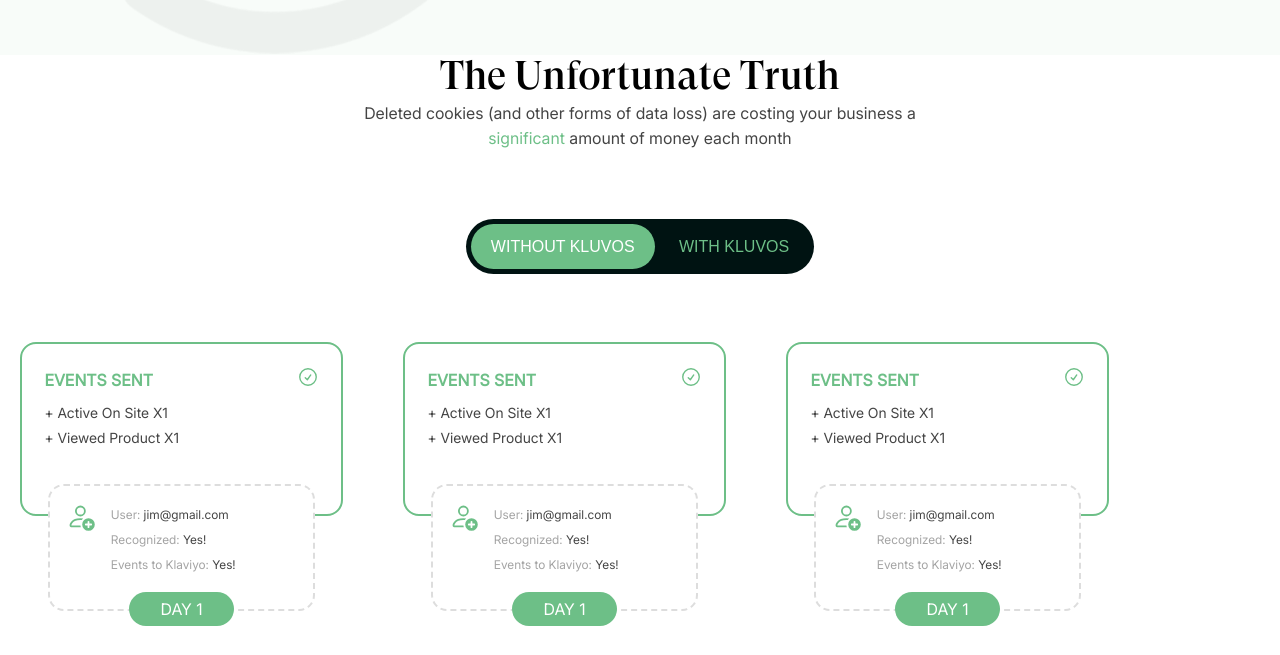
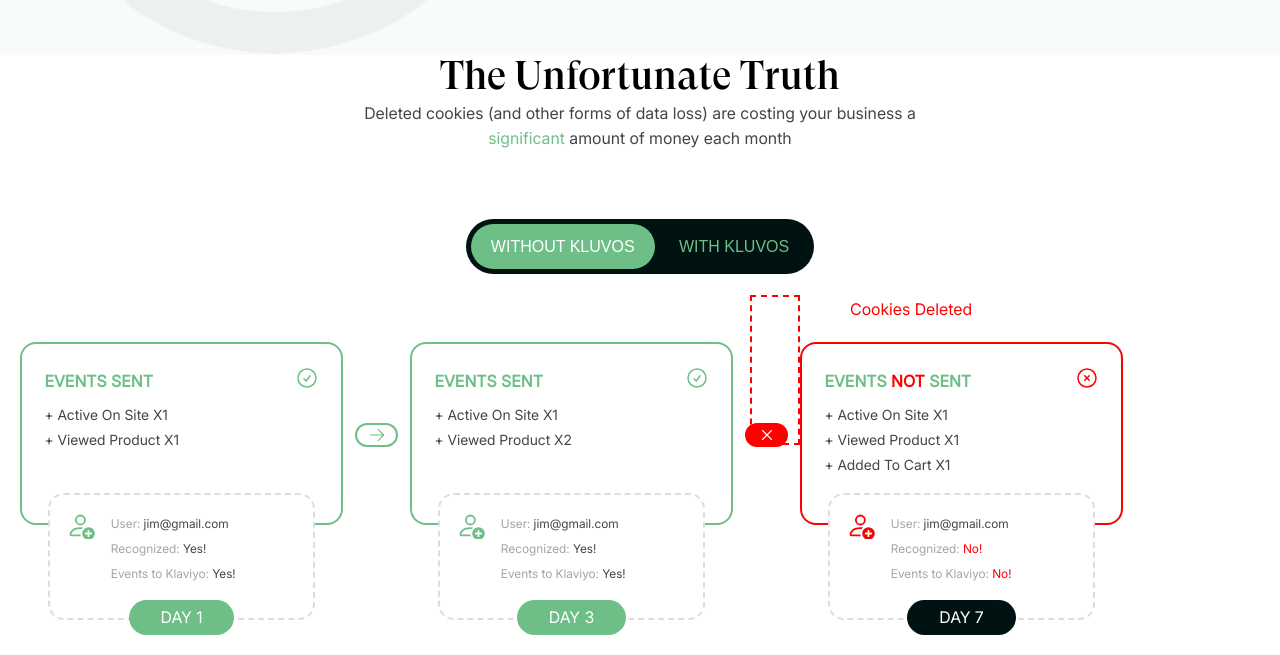
Before and after one commit to Developer-chandan/kluvos-home, a plain HTML site: page index.html in a window 1280 px wide. Shown: the part 2684-3339 px from the top of the page. Drawn offline with Linux system fonts and the light colour scheme.

Commit message:
update events

```diff
--- a/css/style.css
+++ b/css/style.css
@@ -133,7 +133,7 @@ button.next svg { width: 15px; }
 }
 .tab-content.active {
     display: flex;
-    gap: 60px;
+    gap: 67px;
 }
 .event_box_top {
     width: 323px;
@@ -141,6 +141,7 @@ button.next svg { width: 15px; }
     padding: 1.4rem;
     border-radius: 1rem;
     padding-bottom: 4rem;
+    height: 183px;
 }
 
 .title_and_icon {
@@ -151,7 +152,7 @@ button.next svg { width: 15px; }
 }
 
 span.check_icon svg {
-    width: 22px;
+    width: 24px;
     color: var(--primary);
 }
 
@@ -181,6 +182,7 @@ span.check_icon svg {
     display: flex;
     flex-direction: row;
     align-items: center;
+    position: relative;
 }
 
 .event_box_wrap {
@@ -219,3 +221,74 @@ span.check_icon svg {
 .user_info p {
     font-size: 12px;
 }
+
+
+.right_arrow_sign svg {
+    width: 18px;
+    color: var(--primary);
+}
+
+
+.cross_arrow_sign,
+.right_arrow_sign {
+    width: 43px;
+    height: 24px;
+    border: 2px solid var(--primary);
+    display: grid;
+    place-items: center;
+    border-radius: 50px;
+    position: absolute;
+    right: -55px;
+    top: 81px;
+}
+.title_and_icon h4 span{
+color:red;
+text-transform: uppercase;
+}
+
+.event-box.red .cross_arrow_sign{
+    border-color: red;
+}
+
+.event-box.red .event_box_top{
+    border-color: red;
+}
+
+.event-box.red .cross_arrow_sign{
+    background: red;
+    position: absolute;
+    left: -55px;
+}
+
+.cross_arrow_sign svg{
+    width: 18px;
+    color: white;
+}
+.event-box.red .user_icon svg {
+    color: red;
+}
+.event-box.red .negative,
+.event-box.red span.check_icon svg {
+    color: red;
+}
+.event-box.red .day_pill span{
+  background: #001312;
+}
+
+.cookies_deleted p {
+    position: absolute;
+    top: -45px;
+    left: 50px;
+    color: red;
+    text-transform: capitalize;
+}
+
+.cookies_deleted span {
+    width: 50px;
+    height: 150px;
+    border: 2px dashed red;
+    display: block;
+    position: absolute;
+    top: -47px;
+    left: -50px;
+}
--- a/index.html
+++ b/index.html
@@ -255,6 +255,12 @@
                                     </div>
                                    </div>
                             </div>
+                            <div class="right_arrow_sign">
+                                <svg xmlns="http://www.w3.org/2000/svg" fill="none" viewBox="0 0 24 24" stroke-width="1.5" width="16" stroke="currentColor" class="size-6">
+                                    <path stroke-linecap="round" stroke-linejoin="round" d="M13.5 4.5 21 12m0 0-7.5 7.5M21 12H3" />
+                                  </svg>
+
+                            </div>
 
                         </div>
                         <!-- event item  -->
@@ -273,7 +279,7 @@
                                     </div>
                                     <ul>
                                         <li>+ Active on site x1</li>
-                                        <li>+ Viewed product x1</li>
+                                        <li>+ Viewed product x2</li>
                                     </ul>
                                    </div>
                                    <div class="event_box_botton">
@@ -292,7 +298,7 @@
                                     </div> </div>
 
                                     <div class="day_pill">
-                                        <span>Day 1</span>
+                                        <span>Day 3</span>
                                     </div>
                                    </div>
                             </div>
@@ -303,11 +309,12 @@
                             <div class="event_box_wrap">
                                 <div class="event_box_top">
                                     <div class="title_and_icon">
-                                       <h4>EVENTS SENT</h4>
+                                       <h4>EVENTS <span>NOT</span> SENT</h4>
                                        <span class="check_icon">
                                         <svg xmlns="http://www.w3.org/2000/svg" fill="none" viewBox="0 0 24 24" stroke-width="1.5" stroke="currentColor" class="size-6">
-                                            <path stroke-linecap="round" stroke-linejoin="round" d="M9 12.75 11.25 15 15 9.75M21 12a9 9 0 1 1-18 0 9 9 0 0 1 18 0Z" />
+                                            <path stroke-linecap="round" stroke-linejoin="round" d="m9.75 9.75 4.5 4.5m0-4.5-4.5 4.5M21 12a9 9 0 1 1-18 0 9 9 0 0 1 18 0Z" />
                                           </svg>
+
                                        </span>
 
 
@@ -315,6 +322,7 @@
                                     <ul>
                                         <li>+ Active on site x1</li>
                                         <li>+ Viewed product x1</li>
+                                        <li>+ Added to cart x1</li>
                                     </ul>
                                    </div>
                                    <div class="event_box_botton">
@@ -327,15 +335,27 @@
                                     <div class="user_info">
 
                                         <p> <span>User:</span> jim@gmail.com</p>
-                                        <p> <span>Recognized:</span> Yes!</p>
-                                        <p> <span>Events to Klaviyo:</span> Yes!</p>
+                                        <p class="negative"> <span >Recognized:</span> No!</p>
+                                        <p class="negative"> <span>Events to Klaviyo:</span> No!</p>
 
                                     </div> </div>
 
                                     <div class="day_pill">
-                                        <span>Day 1</span>
+                                        <span>Day 7</span>
                                     </div>
                                    </div>
+                            </div>
+                            <div class="cross_arrow_sign">
+
+                                <svg xmlns="http://www.w3.org/2000/svg" fill="none" viewBox="0 0 24 24" stroke-width="1.5" stroke="currentColor" class="size-6">
+                                    <path stroke-linecap="round" stroke-linejoin="round" d="M6 18 18 6M6 6l12 12" />
+                                  </svg>
+
+
+                            </div>
+                            <div class="cookies_deleted">
+                                <span></span>
+                                <p>cookies deleted</p>
                             </div>
 
                         </div>
```
